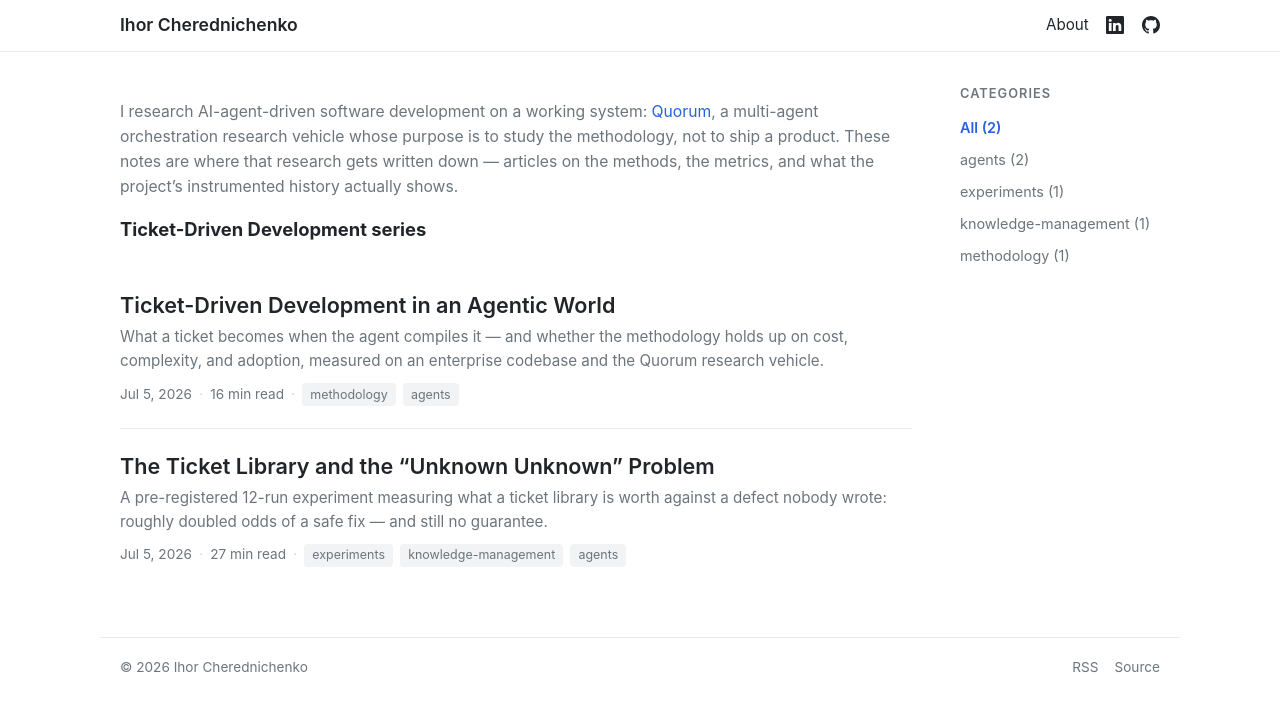
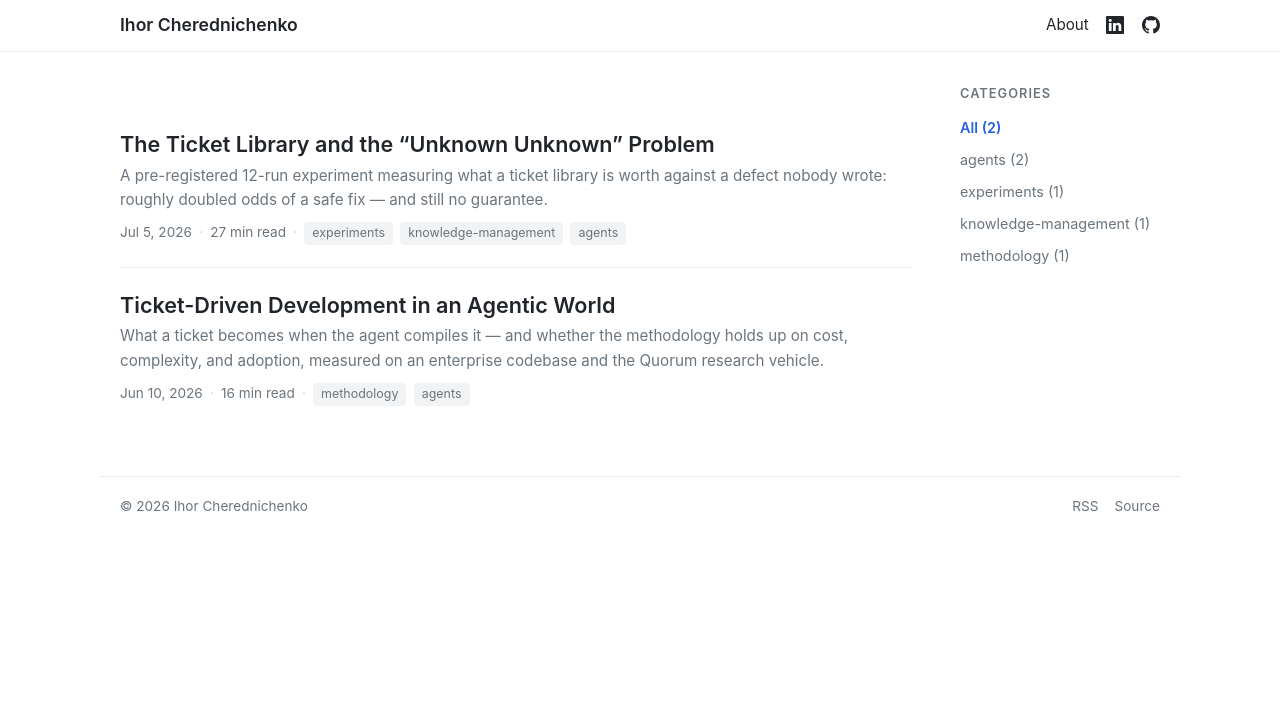
Before and after one commit to ia64mail/ia64mail.github.io, a Jekyll site: the page built from index.md, in a window 1280 px wide. Shown: the top 712 px of the page. Built offline with Jekyll 4.4.1, drawn with Linux system fonts in a browser that asks for light colours.

Commit message:
Home: pure article list; article #1 dated 2026-06-10 (actual publication)

```diff
--- a/_posts/2026-07-05-ticket-driven-development-in-an-agentic-world.md
+++ b/_posts/2026-06-10-ticket-driven-development-in-an-agentic-world.md
@@ -2,7 +2,7 @@
 layout: post
 title: "Ticket-Driven Development in an Agentic World"
 description: "What a ticket becomes when the agent compiles it — and whether the methodology holds up on cost, complexity, and adoption, measured on an enterprise codebase and the Quorum research vehicle."
-date: 2026-07-05
+date: 2026-06-10
 tags: [methodology, agents]
 permalink: /quorum/ticket-driven-development-in-an-agentic-world/
 ---
--- a/index.md
+++ b/index.md
@@ -2,12 +2,3 @@
 layout: home
 title: Research Notes
 ---
-
-I research AI-agent-driven software development on a working system:
-[Quorum](https://github.com/ia64mail/quorum), a multi-agent orchestration
-research vehicle whose purpose is to study the methodology, not to ship a
-product. These notes are where that research gets written down — articles on
-the methods, the metrics, and what the project's instrumented history
-actually shows.
-
-## Ticket-Driven Development series
```
